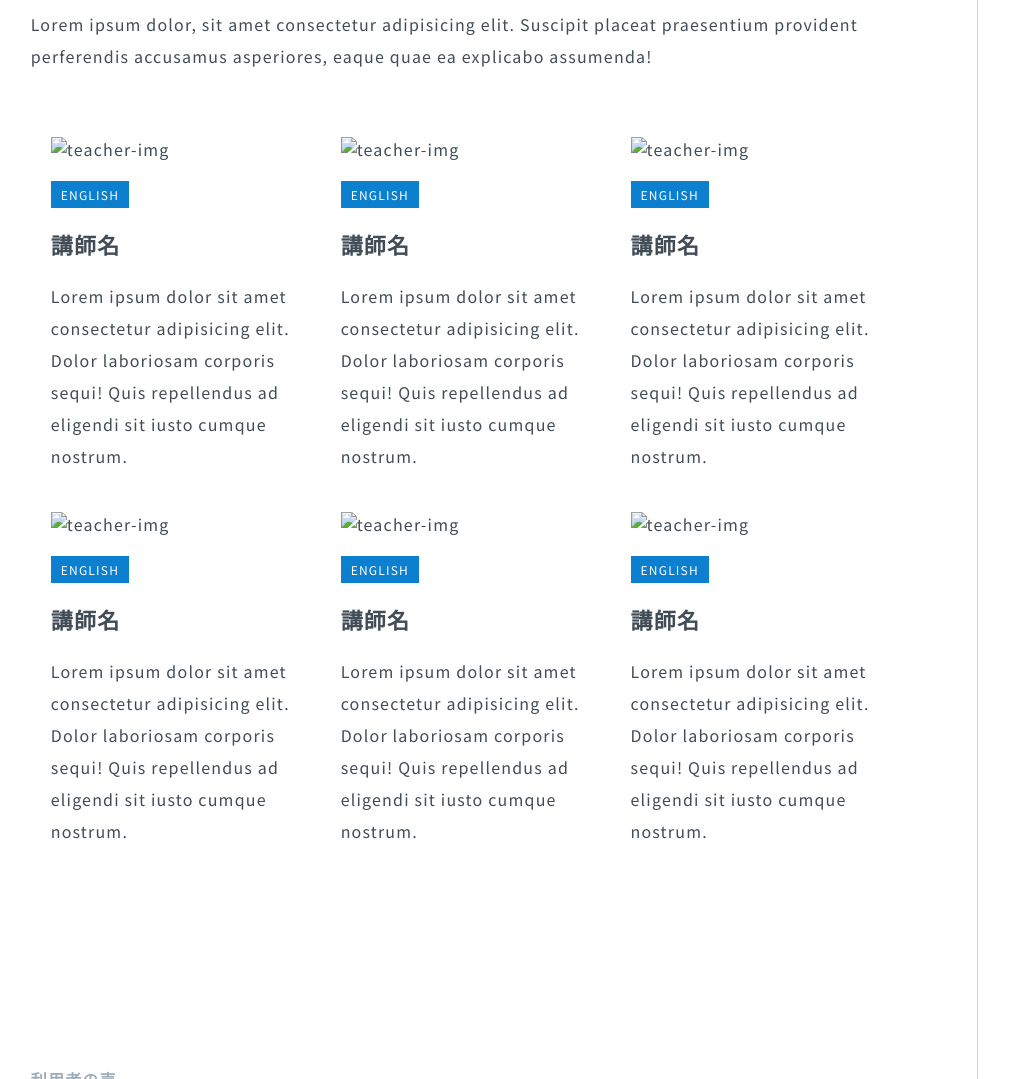
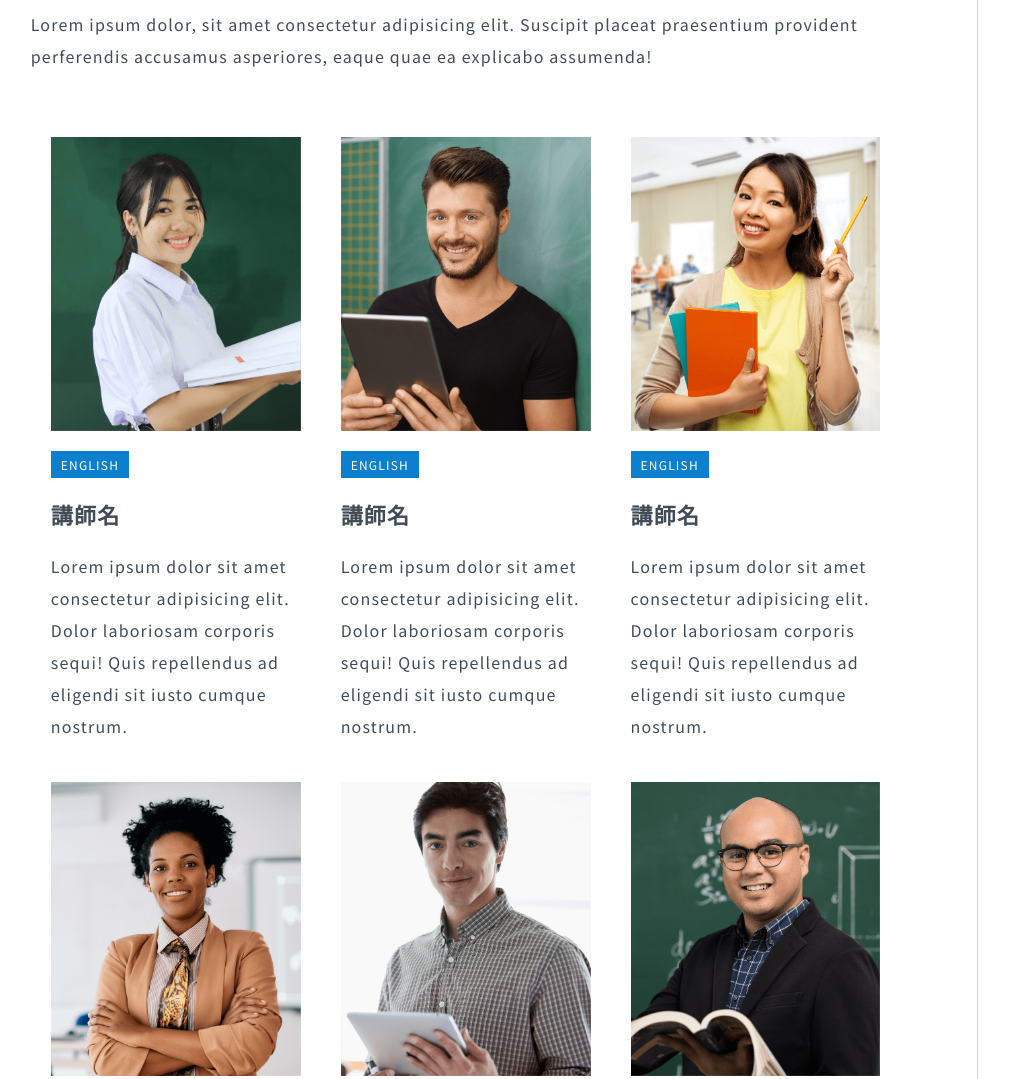
Before and after one commit to Cellmuller/WC-HP, a plain HTML site: page about/index.html in a window 1280 px wide. Shown: the part 3580-4659 px from the top of the page, without its empty margins (46-1055 px from the left). Drawn offline with nearby package versions, Linux system fonts and the light colour scheme; the site is published under a folder, as on GitHub Pages, so addresses that start at the root find nothing.

Commit message:
微修正

```diff
--- a/about/index.html
+++ b/about/index.html
@@ -172,7 +172,7 @@
                         </p>
                         <div class="flex">
                             <div>
-                                <img src="/images/about/teacher-img.png" alt="teacher-img">
+                                <img src="../images/about/teacher-img.png" alt="teacher-img">
                                 <div>
                                     <span>ENGLISH</span>
                                     <div>講師名</div>
@@ -182,7 +182,7 @@
                                 </p>
                             </div>
                             <div>
-                                <img src="/images/about/teacher-img-2.png" alt="teacher-img">
+                                <img src="../images/about/teacher-img-2.png" alt="teacher-img">
                                 <div>
                                     <span>ENGLISH</span>
                                     <div>講師名</div>
@@ -192,7 +192,7 @@
                                 </p>
                             </div>
                             <div>
-                                <img src="/images/about/teacher-img-3.png" alt="teacher-img">
+                                <img src="../images/about/teacher-img-3.png" alt="teacher-img">
                                 <div>
                                     <span>ENGLISH</span>
                                     <div>講師名</div>
@@ -202,7 +202,7 @@
                                 </p>
                             </div>
                             <div>
-                                <img src="/images/about/teacher-img-4.png" alt="teacher-img">
+                                <img src="../images/about/teacher-img-4.png" alt="teacher-img">
                                 <div>
                                     <span>ENGLISH</span>
                                     <div>講師名</div>
@@ -212,7 +212,7 @@
                                 </p>
                             </div>
                             <div>
-                                <img src="/images/about/teacher-img-5.png" alt="teacher-img">
+                                <img src="../images/about/teacher-img-5.png" alt="teacher-img">
                                 <div>
                                     <span>ENGLISH</span>
                                     <div>講師名</div>
@@ -222,7 +222,7 @@
                                 </p>
                             </div>
                             <div>
-                                <img src="/images/about/teacher-img-6.png" alt="teacher-img">
+                                <img src="../images/about/teacher-img-6.png" alt="teacher-img">
                                 <div>
                                     <span>ENGLISH</span>
                                     <div>講師名</div>
```
